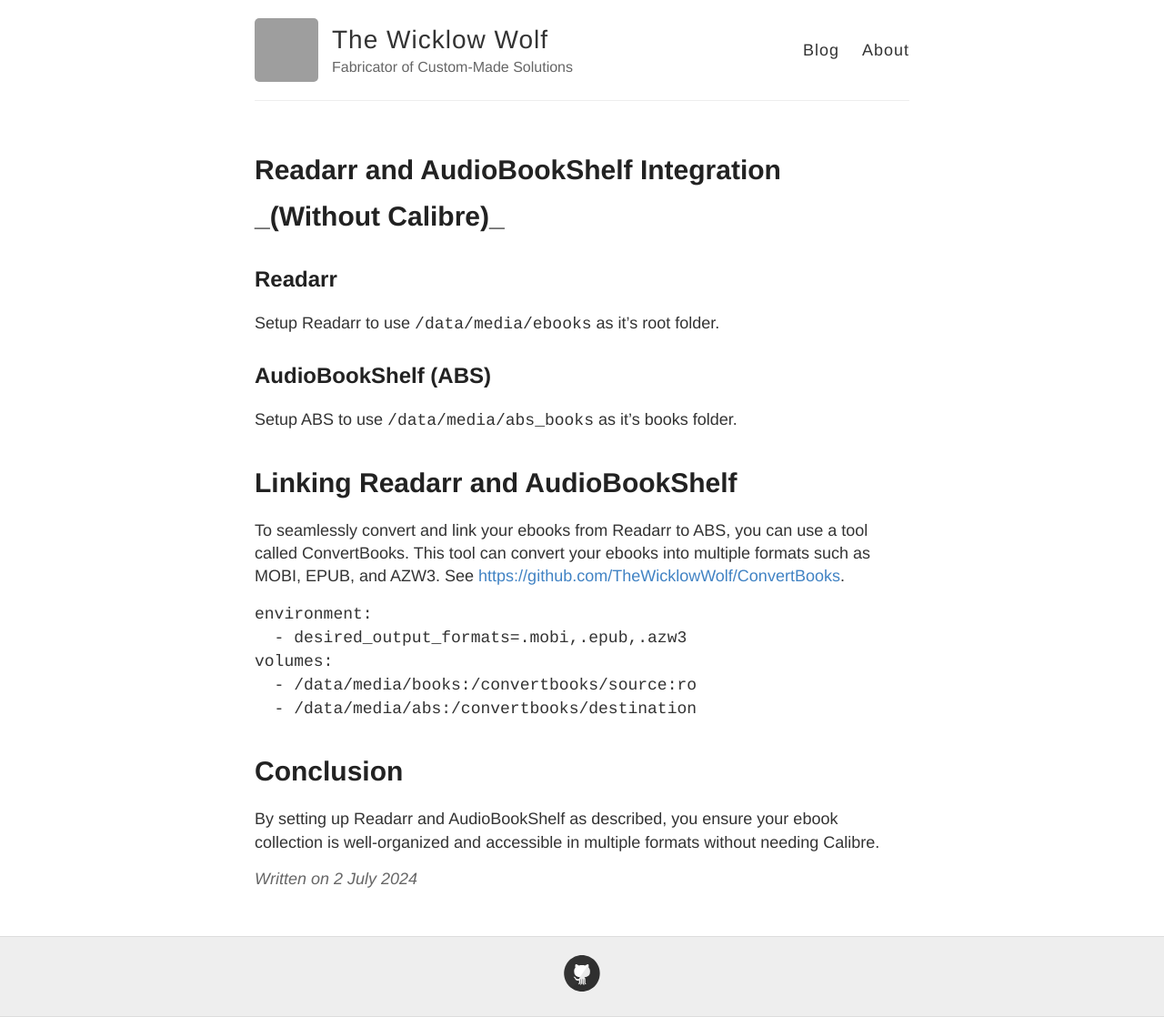
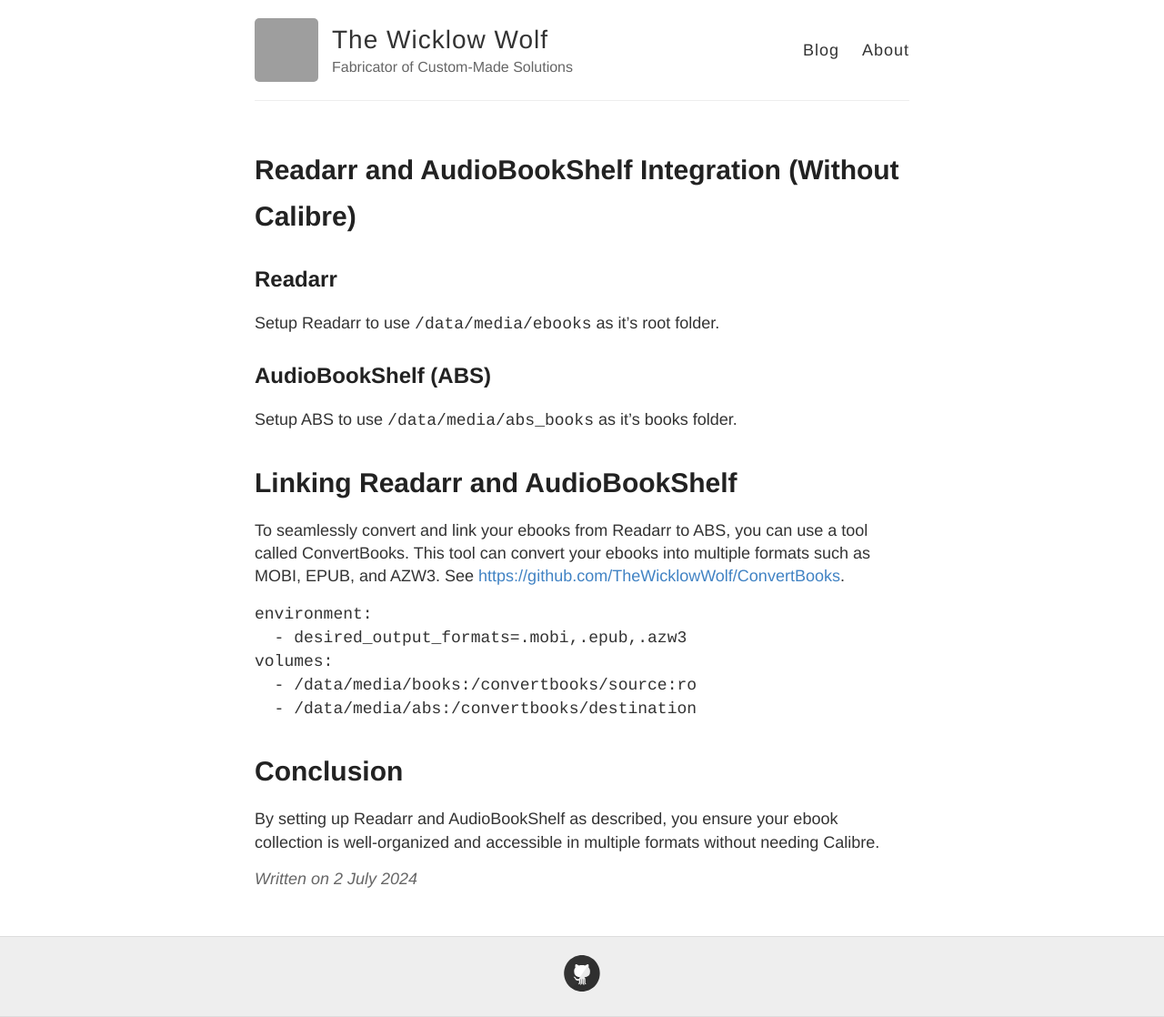
Before and after one commit to TheWicklowWolf/TheWicklowWolf.github.io, a Jekyll site: the page built from _posts/2024-07-02-Readarr-and-ABS.md, in a window 1280 px wide. Shown: the whole page at 91% size. Built offline with Jekyll 4.4.1, drawn with Linux system fonts in a browser that asks for light colours; grey boxes are pictures that could not be loaded.

```diff
--- a/_posts/2024-07-02-Readarr-and-ABS.md
+++ b/_posts/2024-07-02-Readarr-and-ABS.md
@@ -1,6 +1,6 @@
 ---
 layout: post
-title: Readarr and AudioBookShelf Integration _(Without Calibre)_
+title: Readarr and AudioBookShelf Integration (Without Calibre)
 ---
 
 
```
